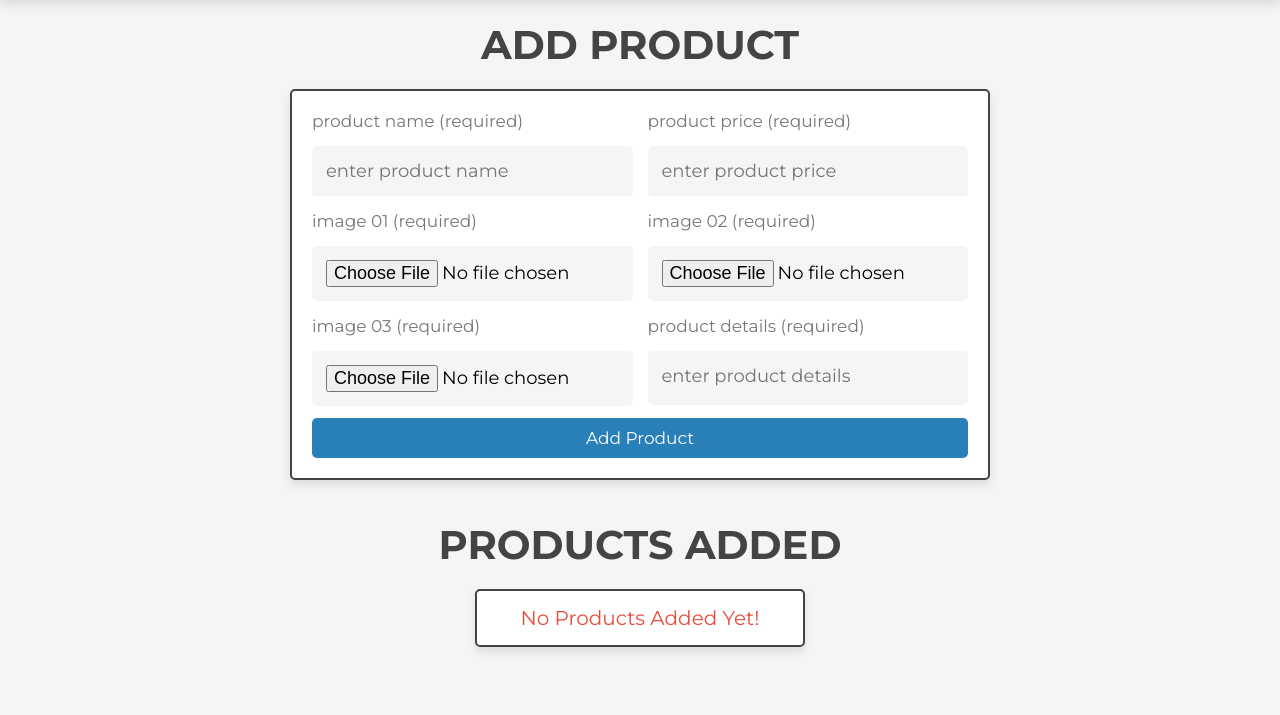
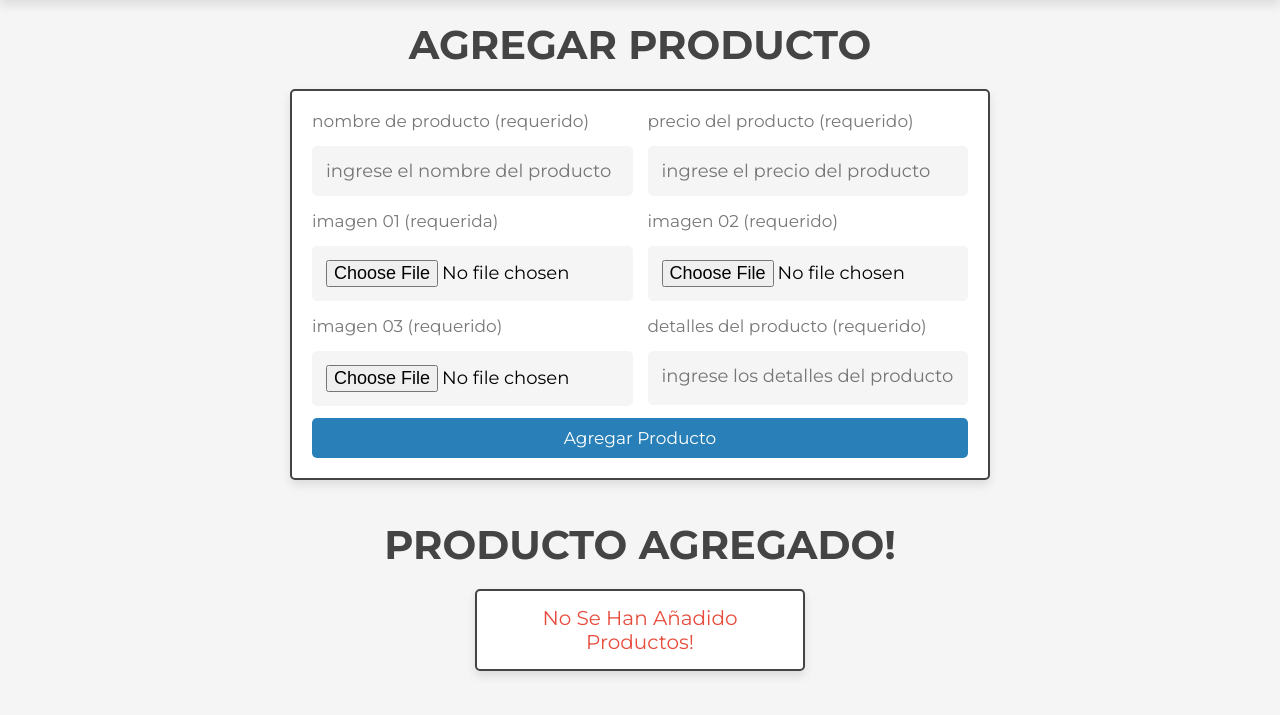
Before and after one commit to Jose-Antonio-0616/EC_Robotics_Web, a PHP site: page /admin/products.php in a window 1280 px wide. Shown: the part 70-785 px from the top of the page. Run offline with PHP 8.4, Linux system fonts and the light colour scheme; the visitor is signed in with stand-in values (Sample User, id 1); data that the repository does not hold is empty; some libraries are stand-ins or nearby versions; some web fonts are replaced.

Commit message:
Add files via upload

```diff
--- a/admin/products.php
+++ b/admin/products.php
@@ -6,164 +6,170 @@ session_start();
 
 $admin_id = $_SESSION['admin_id'];
 
-if(!isset($admin_id)){
+if (!isset($admin_id)) {
     header('location:admin_login.php');
 };
 
-if(isset($_POST['add_product'])){
+if (isset($_POST['agregar_producto'])) {
 
-   $name = $_POST['name'];
+    $name = $_POST['nombre'];
     $name = filter_var($name, FILTER_SANITIZE_STRING);
-   $price = $_POST['price'];
+    $price = $_POST['precio'];
     $price = filter_var($price, FILTER_SANITIZE_STRING);
-   $details = $_POST['details'];
+    $details = $_POST['detalles'];
     $details = filter_var($details, FILTER_SANITIZE_STRING);
 
-   $image_01 = $_FILES['image_01']['name'];
+    $image_01 = $_FILES['imagen_01']['name'];
     $image_01 = filter_var($image_01, FILTER_SANITIZE_STRING);
-   $image_size_01 = $_FILES['image_01']['size'];
-   $image_tmp_name_01 = $_FILES['image_01']['tmp_name'];
-   $image_folder_01 = '../uploaded_img/'.$image_01;
+    $image_size_01 = $_FILES['imagen_01']['size'];
+    $image_tmp_name_01 = $_FILES['imagen_01']['tmp_name'];
+    $image_folder_01 = '../uploaded_img/' . $image_01;
 
-   $image_02 = $_FILES['image_02']['name'];
+    $image_02 = $_FILES['imagen_02']['name'];
     $image_02 = filter_var($image_02, FILTER_SANITIZE_STRING);
-   $image_size_02 = $_FILES['image_02']['size'];
-   $image_tmp_name_02 = $_FILES['image_02']['tmp_name'];
-   $image_folder_02 = '../uploaded_img/'.$image_02;
+    $image_size_02 = $_FILES['imagen_02']['size'];
+    $image_tmp_name_02 = $_FILES['imagen_02']['tmp_name'];
+    $image_folder_02 = '../uploaded_img/' . $image_02;
 
-   $image_03 = $_FILES['image_03']['name'];
+    $image_03 = $_FILES['imagen_03']['name'];
     $image_03 = filter_var($image_03, FILTER_SANITIZE_STRING);
-   $image_size_03 = $_FILES['image_03']['size'];
-   $image_tmp_name_03 = $_FILES['image_03']['tmp_name'];
-   $image_folder_03 = '../uploaded_img/'.$image_03;
+    $image_size_03 = $_FILES['imagen_03']['size'];
+    $image_tmp_name_03 = $_FILES['imagen_03']['tmp_name'];
+    $image_folder_03 = '../uploaded_img/' . $image_03;
 
-   $select_products = $conn->prepare("SELECT * FROM `products` WHERE name = ?");
+    $select_products = $conn->prepare("SELECT * FROM `productos` WHERE nombre = ?");
     $select_products->execute([$name]);
 
-   if($select_products->rowCount() > 0){
-      $message[] = 'product name already exist!';
-   }else{
+    if ($select_products->rowCount() > 0) {
+        $message[] = 'el producto ya existe!';
+    } else {
 
-      $insert_products = $conn->prepare("INSERT INTO `products`(name, details, price, image_01, image_02, image_03) VALUES(?,?,?,?,?,?)");
+        $insert_products = $conn->prepare("INSERT INTO `productos`(nombre, detalles, precio, imagen_01, imagen_02, imagen_03) VALUES(?,?,?,?,?,?)");
         $insert_products->execute([$name, $details, $price, $image_01, $image_02, $image_03]);
 
-      if($insert_products){
-         if($image_size_01 > 2000000 OR $image_size_02 > 2000000 OR $image_size_03 > 2000000){
-            $message[] = 'image size is too large!';
-         }else{
+        if ($insert_products) {
+            if ($image_size_01 > 2000000 or $image_size_02 > 2000000 or $image_size_03 > 2000000) {
+                $message[] = 'el tamaño de la imagen es demasiado grande!';
+            } else {
                 move_uploaded_file($image_tmp_name_01, $image_folder_01);
                 move_uploaded_file($image_tmp_name_02, $image_folder_02);
                 move_uploaded_file($image_tmp_name_03, $image_folder_03);
-            $message[] = 'new product added!';
+                $message[] = 'nuevo producto añadido!';
             }
-
         }
-
     }
-
 };
 
-if(isset($_GET['delete'])){
+if (isset($_GET['borrar'])) {
 
-   $delete_id = $_GET['delete'];
-   $delete_product_image = $conn->prepare("SELECT * FROM `products` WHERE id = ?");
+    $delete_id = $_GET['borrar'];
+    $delete_product_image = $conn->prepare("SELECT * FROM `productos` WHERE id = ?");
     $delete_product_image->execute([$delete_id]);
     $fetch_delete_image = $delete_product_image->fetch(PDO::FETCH_ASSOC);
-   unlink('../uploaded_img/'.$fetch_delete_image['image_01']);
-   unlink('../uploaded_img/'.$fetch_delete_image['image_02']);
-   unlink('../uploaded_img/'.$fetch_delete_image['image_03']);
-   $delete_product = $conn->prepare("DELETE FROM `products` WHERE id = ?");
+    unlink('../uploaded_img/' . $fetch_delete_image['imagen_01']);
+    unlink('../uploaded_img/' . $fetch_delete_image['imagen_02']);
+    unlink('../uploaded_img/' . $fetch_delete_image['imagen_03']);
+    $delete_product = $conn->prepare("DELETE FROM `productos` WHERE id = ?");
     $delete_product->execute([$delete_id]);
-   $delete_cart = $conn->prepare("DELETE FROM `cart` WHERE pid = ?");
+    $delete_cart = $conn->prepare("DELETE FROM `carro` WHERE pid = ?");
     $delete_cart->execute([$delete_id]);
-   $delete_wishlist = $conn->prepare("DELETE FROM `wishlist` WHERE pid = ?");
+    $delete_wishlist = $conn->prepare("DELETE FROM `lista_de_deseos` WHERE pid = ?");
     $delete_wishlist->execute([$delete_id]);
     header('location:products.php');
 }
-
 
 ?>
 
 <!DOCTYPE html>
 <html lang="en">
+
 <head>
     <meta charset="UTF-8">
     <meta http-equiv="X-UA-Compatible" content="IE=edge">
     <meta name="viewport" content="width=device-width, initial-scale=1.0">
-   <title>products</title>
+    <title>productos</title>
 
     <link rel="stylesheet" href="https://cdnjs.cloudflare.com/ajax/libs/font-awesome/6.1.1/css/all.min.css">
 
     <link rel="stylesheet" href="../css/admin_style.css">
 
 </head>
+
 <body>
 
     <?php include '../components/admin_header.php'; ?>
 
     <section class="add-products">
 
-   <h1 class="heading">add product</h1>
+        <h1 class="heading">agregar producto</h1>
 
         <form action="" method="post" enctype="multipart/form-data">
             <div class="flex">
                 <div class="inputBox">
-            <span>product name (required)</span>
-            <input type="text" class="box" required maxlength="100" placeholder="enter product name" name="name">
+                    <span>nombre de producto (requerido)</span>
+                    <input type="text" class="box" required maxlength="100" placeholder="ingrese el nombre del producto"
+                        name="nombre">
                 </div>
                 <div class="inputBox">
-            <span>product price (required)</span>
-            <input type="number" min="0" class="box" required max="9999999999" placeholder="enter product price" onkeypress="if(this.value.length == 10) return false;" name="price">
+                    <span>precio del producto (requerido)</span>
+                    <input type="number" min="0" class="box" required max="9999999999"
+                        placeholder="ingrese el precio del producto"
+                        onkeypress="if(this.value.length == 10) return false;" name="precio">
                 </div>
                 <div class="inputBox">
-            <span>image 01 (required)</span>
-            <input type="file" name="image_01" accept="image/jpg, image/jpeg, image/png, image/webp" class="box" required>
+                    <span>imagen 01 (requerida)</span>
+                    <input type="file" name="imagen_01" accept="image/jpg, image/jpeg, image/png, image/webp"
+                        class="box" required>
                 </div>
                 <div class="inputBox">
-            <span>image 02 (required)</span>
-            <input type="file" name="image_02" accept="image/jpg, image/jpeg, image/png, image/webp" class="box" required>
+                    <span>imagen 02 (requerido)</span>
+                    <input type="file" name="imagen_02" accept="image/jpg, image/jpeg, image/png, image/webp"
+                        class="box" required>
                 </div>
                 <div class="inputBox">
-            <span>image 03 (required)</span>
-            <input type="file" name="image_03" accept="image/jpg, image/jpeg, image/png, image/webp" class="box" required>
+                    <span>imagen 03 (requerido)</span>
+                    <input type="file" name="imagen_03" accept="image/jpg, image/jpeg, image/png, image/webp"
+                        class="box" required>
                 </div>
                 <div class="inputBox">
-            <span>product details (required)</span>
-            <textarea name="details" placeholder="enter product details" class="box" required maxlength="500" cols="30" rows="10"></textarea>
+                    <span>detalles del producto (requerido)</span>
+                    <textarea name="detalles" placeholder="ingrese los detalles del producto" class="box" required
+                        maxlength="500" cols="30" rows="10"></textarea>
                 </div>
             </div>
 
-      <input type="submit" value="add product" class="btn" name="add_product">
+            <input type="submit" value="agregar producto" class="btn" name="agregar_producto">
         </form>
 
     </section>
 
     <section class="show-products">
 
-   <h1 class="heading">products added</h1>
+        <h1 class="heading">producto agregado!</h1>
 
         <div class="box-container">
 
             <?php
-      $select_products = $conn->prepare("SELECT * FROM `products`");
+            $select_products = $conn->prepare("SELECT * FROM `productos`");
             $select_products->execute();
-      if($select_products->rowCount() > 0){
-         while($fetch_products = $select_products->fetch(PDO::FETCH_ASSOC)){
+            if ($select_products->rowCount() > 0) {
+                while ($fetch_products = $select_products->fetch(PDO::FETCH_ASSOC)) {
             ?>
             <div class="box">
-      <img src="../uploaded_img/<?= $fetch_products['image_01']; ?>" alt="">
-      <div class="name"><?= $fetch_products['name']; ?></div>
-      <div class="price">$<span><?= $fetch_products['price']; ?></span>/-</div>
-      <div class="details"><span><?= $fetch_products['details']; ?></span></div>
+                <img src="../uploaded_img/<?= $fetch_products['imagen_01']; ?>" alt="">
+                <div class="name"><?= $fetch_products['nombre']; ?></div>
+                <div class="price">$<span><?= $fetch_products['precio']; ?></span>/-</div>
+                <div class="details"><span><?= $fetch_products['detalles']; ?></span></div>
                 <div class="flex-btn">
-         <a href="update_product.php?update=<?= $fetch_products['id']; ?>" class="option-btn">update</a>
-         <a href="products.php?delete=<?= $fetch_products['id']; ?>" class="delete-btn" onclick="return confirm('delete this product?');">delete</a>
+                    <a href="update_product.php?update=<?= $fetch_products['id']; ?>" class="option-btn">actualizar</a>
+                    <a href="products.php?delete=<?= $fetch_products['id']; ?>" class="delete-btn"
+                        onclick="return confirm('eliminar este producto?');">borrar</a>
                 </div>
             </div>
             <?php
                 }
-      }else{
-         echo '<p class="empty">no products added yet!</p>';
+            } else {
+                echo '<p class="empty">no se han añadido productos!</p>';
             }
             ?>
 
@@ -171,14 +177,8 @@ if(isset($_GET['delete'])){
 
     </section>
 
-
-
-
-
-
-
-
     <script src="../js/admin_script.js"></script>
 
 </body>
+
 </html>
```
Also changed, not shown: admin/admin_accounts.php (+22 -29 lines), admin/admin_login.php (+8 -8 lines), admin/dashboard.php (+31 -31 lines), admin/messages.php (+20 -27 lines), admin/placed_orders.php (+32 -28 lines), admin/register_admin.php (+21 -19 lines), admin/update_product.php (+72 -81 lines), admin/update_profile.php (+26 -35 lines), admin/users_accounts.php (+23 -29 lines). Lines whose indentation alone changed are shown as unchanged.
